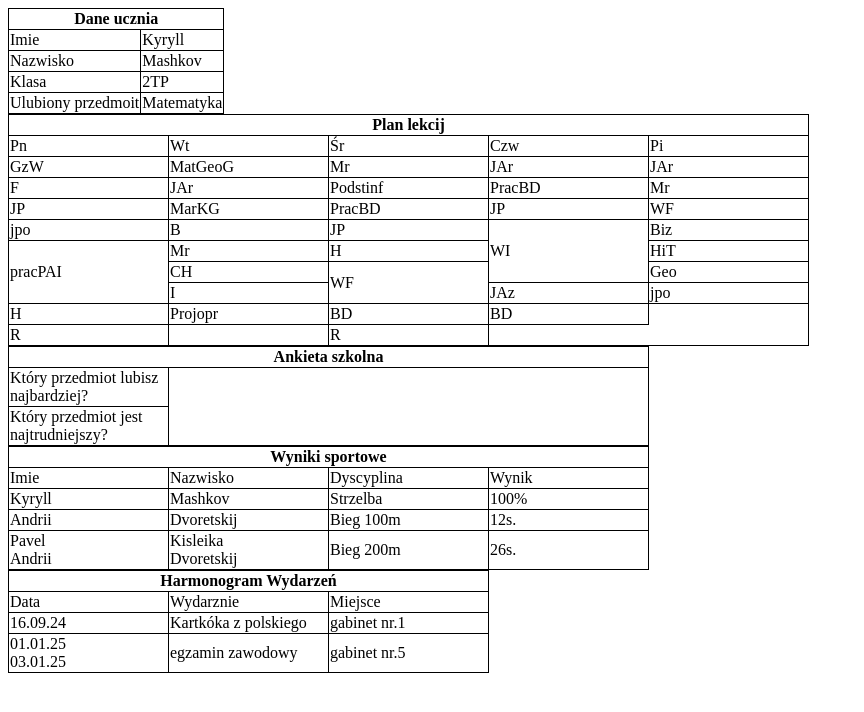
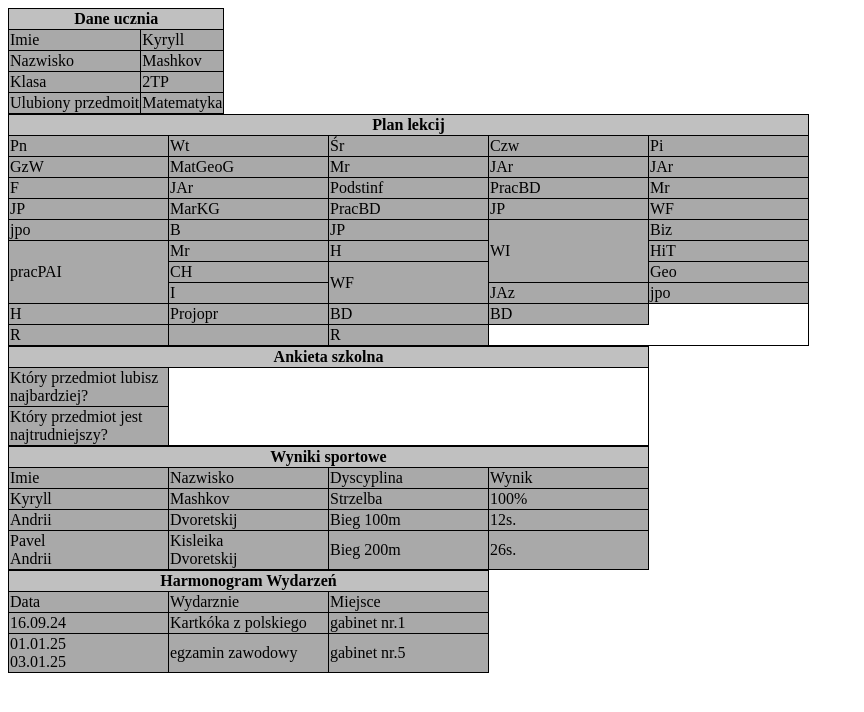
Before and after one commit to Gyurzzzzza2/Tablicy, a plain HTML site: page index.html in a window 1280 px wide. Shown: the whole page, without its empty margins (0-864 px from the left). Drawn offline with Linux system fonts and the light colour scheme.

Commit message:
Add files via upload

```diff
--- a/index.html
+++ b/index.html
@@ -9,6 +9,14 @@
         {
             border: 1px solid black;
             border-collapse: collapse;
+        }
+        th
+        {
+            background-color: silver;
+        }
+        td
+        {
+            background-color: darkgrey;
         }
     </style>
 </head>
```
